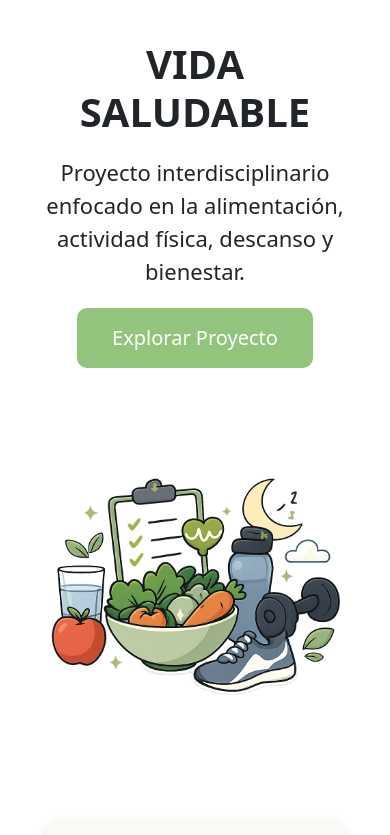
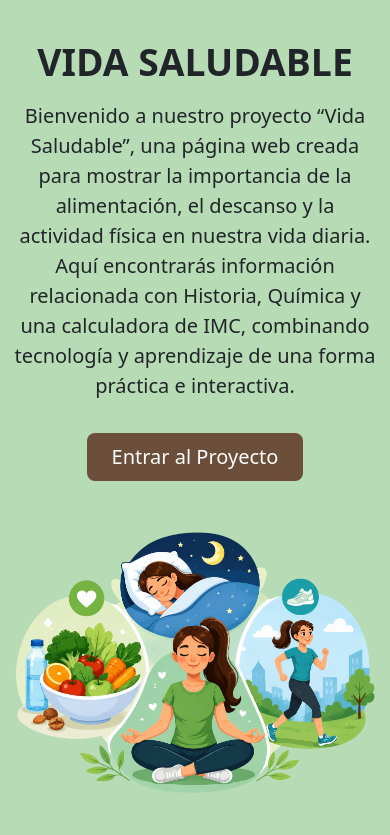
Before and after one commit to m-221/leyva_paec, a Flask app: page / in a window 390 px wide. Shown: the top 835 px of the page. Run offline with Flask 3, Linux system fonts and the light colour scheme.

Commit message:
terminado

```diff
--- a/main.py
+++ b/main.py
@@ -5,11 +5,7 @@ app = Flask(__name__)
 
 app.secret_key = '32423j'
 
-
-# =============================================
-# FUNCIÓN PARA CONECTAR A MYSQL
-# =============================================
-
+# funcion para conectar mysql
 def conectar():
 
     return mysql.connector.connect(
@@ -18,14 +14,11 @@ def conectar():
         user="root",
         password="",
         database="salud",
-        port=3306
+        port=3307
     )
 
 
-# =============================================
-# CREAR BASE DE DATOS Y TABLA
-# =============================================
-
+# crear base de datos y tabla
 def crear_base_datos():
 
     conexion = mysql.connector.connect(
@@ -33,23 +26,17 @@ def crear_base_datos():
         host="localhost",
         user="root",
         password="",
-        port=3306
+        port=3307
     )
 
     cursor = conexion.cursor()
 
-    # =============================================
-    # CREAR BASE DE DATOS
-    # =============================================
-
+    # crear base de datos
     cursor.execute("CREATE DATABASE IF NOT EXISTS salud")
 
     cursor.execute("USE salud")
 
-    # =============================================
-    # CREAR TABLA
-    # =============================================
-
+    # crear tabla
     cursor.execute("""
 
         CREATE TABLE IF NOT EXISTS registros_imc (
@@ -72,10 +59,8 @@ def crear_base_datos():
 
     """)
 
-    # =============================================
-    # AGREGAR EDAD SI NO EXISTE
-    # =============================================
 
+    # agregar edad si no existe
     cursor.execute("SHOW COLUMNS FROM registros_imc LIKE 'edad'")
 
     existe_edad = cursor.fetchone()
@@ -90,10 +75,7 @@ def crear_base_datos():
 
         """)
 
-    # =============================================
-    # AGREGAR GÉNERO SI NO EXISTE
-    # =============================================
-
+    # agregar genero si no existe
     cursor.execute("SHOW COLUMNS FROM registros_imc LIKE 'genero'")
 
     existe_genero = cursor.fetchone()
@@ -115,50 +97,33 @@ def crear_base_datos():
     conexion.close()
 
 
-# =============================================
 # PORTADA
-# =============================================
-
 @app.route('/')
 def main():
-
     return render_template('portada.html')
 
 
-# =============================================
-# INICIO
-# =============================================
-
+# inicio
 @app.route("/inicio")
-def principal():
+def inicio():
 
     return render_template("inicio.html")
 
 
-# =============================================
-# HISTORIA
-# =============================================
-
+# historia
 @app.route("/historia")
 def historia():
 
     return render_template("historia.html")
 
 
-# =============================================
-# QUÍMICA
-# =============================================
-
+# quimica
 @app.route("/quimica")
 def quimica():
 
     return render_template("quimica.html")
 
-
-# =============================================
-# CALCULADORA IMC
-# =============================================
-
+# calculadora imc
 @app.route('/imc', methods=['GET', 'POST'])
 def imc():
 
@@ -192,10 +157,7 @@ def imc():
 
     cursor = conexion.cursor(dictionary=True)
 
-    # =============================================
-    # SI EL USUARIO ENVÍA EL FORMULARIO
-    # =============================================
-
+    #si el usuario envia el formulario
     if request.method == 'POST':
 
         try:
@@ -210,10 +172,8 @@ def imc():
 
             altura = float(request.form.get('altura'))
 
-            # =============================================
-            # VALIDACIONES
-            # =============================================
 
+            #validaciones
             if nombre == "" or genero == "":
 
                 error = "Debes llenar todos los campos."
@@ -232,9 +192,8 @@ def imc():
 
             else:
 
-                # =============================================
-                # CALCULAR IMC
-                # =============================================
+
+                # calcular imc
 
                 resultado = peso / (altura * altura)
 
@@ -242,9 +201,8 @@ def imc():
 
                 menor_edad = edad < 18
 
-                # =============================================
-                # CLASIFICAR IMC
-                # =============================================
+
+                # clasificar imc
 
                 if resultado < 18.5:
 
@@ -318,16 +276,9 @@ def imc():
 
                     recomendacion = "Tu IMC indica obesidad grado III."
 
-                # =============================================
-                # BENEFICIOS
-                # =============================================
+
 
                 beneficios = "Una vida saludable ayuda a prevenir enfermedades."
-
-                # =============================================
-                # IMAGEN
-                # =============================================
-
                 if menor_edad:
 
                     imagen_figura = "img/menor.png"
@@ -336,9 +287,6 @@ def imc():
 
                     imagen_figura = "img/" + clave_img + "_" + genero + ".png"
 
-                # =============================================
-                # PORCENTAJE PARA LA BARRA
-                # =============================================
 
                 porcentaje_grafica = round((resultado / 45) * 100, 2)
 
@@ -346,9 +294,9 @@ def imc():
 
                     porcentaje_grafica = 100
 
-                # =============================================
-                # GUARDAR EN MYSQL
-                # =============================================
+
+                # guardar en mysql
+
 
                 cursor.execute("""
 
@@ -376,9 +324,8 @@ def imc():
 
             error = "Revisa los datos. Peso, altura y edad deben ser números."
 
-    # =============================================
-    # OBTENER REGISTROS
-    # =============================================
+
+    # obtener registros
 
     cursor.execute("SELECT * FROM registros_imc ORDER BY id DESC")
 
@@ -388,9 +335,9 @@ def imc():
 
     conexion.close()
 
-    # =============================================
-    # ENVIAR DATOS AL HTML
-    # =============================================
+
+    # enviar datos al html
+
 
     return render_template(
 
@@ -426,10 +373,8 @@ def imc():
     )
 
 
-# =============================================
-# ESTADÍSTICAS GENERALES
-# =============================================
 
+# estadisticas generales
 @app.route("/estadisticas")
 def estadisticas():
 
@@ -437,20 +382,14 @@ def estadisticas():
 
     cursor = conexion.cursor(dictionary=True)
 
-    # =============================================
-    # OBTENER TODOS LOS REGISTROS
-    # =============================================
-
+    # obetner todos los registros
     cursor.execute("SELECT * FROM registros_imc")
 
     registros = cursor.fetchall()
 
     total = len(registros)
 
-    # =============================================
-    # CONTADORES
-    # =============================================
-
+    # contadores
     bajo = 0
 
     normal = 0
@@ -465,10 +404,7 @@ def estadisticas():
 
     suma_imc = 0
 
-    # =============================================
-    # RECORRER REGISTROS
-    # =============================================
-
+    # recorrer registros
     for r in registros:
 
         categoria = r["categoria"]
@@ -479,10 +415,7 @@ def estadisticas():
 
         suma_imc += imc
 
-        # =============================================
-        # CONTAR CATEGORÍAS
-        # =============================================
-
+        # contar categorias
         if "Bajo" in categoria:
 
             bajo += 1
@@ -499,10 +432,7 @@ def estadisticas():
 
             obesidad += 1
 
-        # =============================================
-        # CONTAR GÉNERO
-        # =============================================
-
+        # contar genero
         if genero == "hombre":
 
             hombres += 1
@@ -511,10 +441,7 @@ def estadisticas():
 
             mujeres += 1
 
-    # =============================================
-    # CALCULAR PORCENTAJES
-    # =============================================
-
+    # clacular porcentajes
     if total > 0:
 
         p_bajo = round((bajo / total) * 100, 2)
@@ -539,10 +466,7 @@ def estadisticas():
 
         promedio_imc = 0
 
-    # =============================================
-    # MENSAJE AUTOMÁTICO
-    # =============================================
-
+    # mensaje
     mensaje = ""
 
     if p_obesidad >= 50:
@@ -565,10 +489,7 @@ def estadisticas():
 
     conexion.close()
 
-    # =============================================
-    # ENVIAR DATOS AL HTML
-    # =============================================
-
+    # enviar datos al html
     return render_template(
 
         "estadisticas.html",
@@ -593,10 +514,8 @@ def estadisticas():
     )
 
 
-# =============================================
-# EDITAR REGISTRO
-# =============================================
 
+# editar registro
 @app.route('/editar/<int:id>', methods=['GET', 'POST'])
 def editar(id):
 
@@ -612,17 +531,10 @@ def editar(id):
 
         altura = float(request.form.get('altura'))
 
-        # =============================================
-        # RECALCULAR IMC
-        # =============================================
-
+        # recalcular imc
         imc = peso / (altura * altura)
 
         imc = round(imc, 2)
-
-        # =============================================
-        # CATEGORÍA
-        # =============================================
 
         if imc < 18.5:
 
@@ -640,10 +552,7 @@ def editar(id):
 
             categoria = "Obesidad"
 
-        # =============================================
-        # ACTUALIZAR REGISTRO
-        # =============================================
-
+        # actualizar registro
         cursor.execute("""
 
             UPDATE registros_imc
@@ -671,10 +580,7 @@ def editar(id):
 
         return redirect(url_for('imc'))
 
-    # =============================================
-    # OBTENER REGISTRO
-    # =============================================
-
+    # obtener registro
     cursor.execute("SELECT * FROM registros_imc WHERE id=%s", (id,))
 
     registro = cursor.fetchone()
@@ -685,11 +591,7 @@ def editar(id):
 
     return render_template('editar_imc.html', registro=registro)
 
-
-# =============================================
-# BORRAR REGISTRO
-# =============================================
-
+# borrar registro
 @app.route('/borrar/<int:id>')
 def borrar(id):
 
@@ -708,10 +610,6 @@ def borrar(id):
     return redirect(url_for('imc'))
 
 
-# =============================================
-# INICIAR APP
-# =============================================
-
 if __name__ == "__main__":
 
     crear_base_datos()
--- a/static/css/portada.css
+++ b/static/css/portada.css
@@ -1,149 +1,36 @@
-.inicio-container{
-    padding: 40px;
+        body{
+            background:#f5f3ef;
         }
 
-/* HERO */
-.hero{
-    display: flex;
-    justify-content: space-between;
-    align-items: center;
-    gap: 40px;
-
-    margin-bottom: 60px;
+        .portada{
+            background:#b7dcb5;
+            min-height:100vh;
+            display:flex;
+            align-items:center;
         }
 
-.hero-texto{
-    width: 45%;
+        .titulo{
+            color:#6b4f3b;
+            font-weight:bold;
         }
 
-.hero-texto h1{
-    font-size: 60px;
-    font-weight: bold;
+        .card-info{
+            border:none;
+            border-radius:18px;
         }
 
-.hero-texto p{
-    font-size: 22px;
-    margin: 20px 0;
+        .objetivo{
+            background:#d8f3dc;
         }
 
-/* BOTÓN */
-.btn-explorar{
-    display: inline-block;
-
-    padding: 15px 35px;
-
-    background: #93c47d;
-    color: white;
-
-    border-radius: 10px;
-
-    text-decoration: none;
-
-    font-size: 20px;
+        .funcionamiento{
+            background:#dbeeff;
         }
 
-.btn-explorar:hover{
-    background: #7fb36a;
+        .impacto{
+            background:#f3dfcf;
         }
 
-/* CARRUSEL */
-.hero-carousel{
-    width: 500px;
+        .reflexion{
+            background:#eee1f7;
         }
-
-.hero-carousel img{
-    border-radius: 20px;
-    height: 350px;
-    object-fit: cover;
-}
-
-/* TARJETAS */
-.cards-info{
-    display: flex;
-    justify-content: center;
-    gap: 30px;
-
-    flex-wrap: wrap;
-
-    margin-bottom: 60px;
-}
-
-.mini-card{
-    width: 300px;
-
-    background: #f7fbf3;
-
-    border-radius: 15px;
-
-    padding: 20px;
-
-    text-align: center;
-
-    box-shadow: 0 4px 10px rgba(0,0,0,0.1);
-}
-
-.mini-card img{
-    width: 100%;
-    height: 180px;
-
-    object-fit: cover;
-
-    border-radius: 10px;
-}
-
-.mini-card h3{
-    margin-top: 15px;
-}
-
-/* INTEGRANTES */
-.integrantes{
-    text-align: center;
-}
-
-.integrantes-box{
-    display: flex;
-    justify-content: center;
-    gap: 40px;
-
-    margin-top: 30px;
-
-    flex-wrap: wrap;
-}
-
-.persona{
-    background: #f7fbf3;
-
-    padding: 20px;
-
-    border-radius: 15px;
-
-    width: 180px;
-
-    box-shadow: 0 4px 10px rgba(0,0,0,0.1);
-}
-
-.persona img{
-    width: 100px;
-}
-
-/* RESPONSIVE */
-@media(max-width: 900px){
-
-    .hero{
-        flex-direction: column;
-    }
-
-    .hero-texto{
-        width: 100%;
-        text-align: center;
-    }
-
-    .hero-carousel{
-        width: 100%;
-    }
-
-    .hero-texto h1{
-        font-size: 40px;
-    }
-
-}
--- a/templates/portada.html
+++ b/templates/portada.html
@@ -2,51 +2,50 @@
 <html lang="es">
 
 <head>
-    <meta charset="UTF-8" />
-    <meta name="viewport" content="width=device-width, initial-scale=1.0" />
+    <meta charset="UTF-8">
+    <meta name="viewport" content="width=device-width, initial-scale=1.0">
     <title>Vida Saludable</title>
 
     <link rel="stylesheet" href="{{ url_for('static', filename='css/portada.css') }}">
     <link href="https://cdn.jsdelivr.net/npm/bootstrap@5.3.3/dist/css/bootstrap.min.css" rel="stylesheet">
-
 </head>
 
 <body>
 
-    <div class="inicio-container">
+    <!-- PORTADA -->
+    <section class="portada">
 
-        <!-- HERO -->
-        <section class="hero">
+        <div class="container">
 
-            <div class="hero-texto">
+            <div class="row align-items-center g-5">
 
-                <h1>VIDA SALUDABLE</h1>
+                <!-- TEXTO -->
+                <div class="col-lg-6 text-center text-lg-start">
 
-                <p>
-                    Proyecto interdisciplinario enfocado en la alimentación,
-                    actividad física, descanso y bienestar.
+                    <h1 class="display-3 fw-bold">
+                        VIDA SALUDABLE
+                    </h1>
+
+                    <p class="lead mt-3">
+
+                        Bienvenido a nuestro proyecto “Vida Saludable”, una página web creada para mostrar la
+                        importancia de la alimentación, el descanso y la actividad física en nuestra vida diaria. Aquí
+                        encontrarás información relacionada con Historia, Química y una calculadora de IMC, combinando
+                        tecnología y aprendizaje de una forma práctica e interactiva.
+
                     </p>
 
-                <a href="{{ url_for('principal') }}" class="btn-explorar">
-                    Explorar Proyecto
+                    <a href="{{ url_for('inicio') }}" class="btn btn-lg mt-3 px-4 text-white"
+                        style="background:#6b4f3b;">
+                        Entrar al Proyecto
                     </a>
 
                 </div>
 
-            <div id="carouselExample" class="carousel slide hero-carousel">
+                <div class="col-lg-6 text-center">
 
-                <div class="carousel-inner">
+                    <img src="{{ url_for('static', filename='img/inicio.png') }}" class="img-fluid rounded">
 
-                    <div class="carousel-item active">
-                        <img src="{{ url_for('static', filename='img/inicio.png') }}" class="d-block w-100">
-                    </div>
-
-                    <div class="carousel-item">
-                        <img src="{{ url_for('static', filename='img/salud2.png') }}" class="d-block w-100">
-                    </div>
-
-                    <div class="carousel-item">
-                        <img src="{{ url_for('static', filename='img/salud3.png') }}" class="d-block w-100">
                 </div>
 
             </div>
@@ -55,83 +54,113 @@
 
     </section>
 
-        <!-- TARJETAS -->
-        <section class="cards-info">
 
-            <!-- OBJETIVO -->
-            <div class="mini-card">
+    <section class="container py-5">
 
-                <img src="{{ url_for('static', filename='img/objetivo.png') }}">
+        <div class="text-center mb-5">
 
-                <h3>Objetivo</h3>
+            <h2 class="titulo">
+                Nuestro Proyecto
+            </h2>
 
             <p>
-                    Comprender cómo los hábitos saludables benefician
-                    la salud y el desempeño académico.
+                Conoce los aspectos principales del proyecto.
             </p>
 
         </div>
 
-            <!-- PROPÓSITO -->
-            <div class="mini-card">
+        <div class="row g-4">
 
-                <img src="{{ url_for('static', filename='img/proposito.png') }}">
 
-                <h3>Propósito</h3>
+            <div class="col-md-6 col-lg-3">
+
+                <div class="card card-info objetivo h-100 p-4 text-center shadow-sm">
+
+                    <h4 class="titulo">
+                        Objetivo
+                    </h4>
 
                     <p>
-                    Mostrar información sobre alimentación, descanso,
-                    ejercicio y química del cuerpo.
+                        Crear una interfaz gráfica en Python conectada a una base de datos para mostrar información
+                        sobre alimentación saludable, descanso, actividad física y química del cuerpo.
                     </p>
 
                 </div>
 
-            <!-- PROYECTO -->
-            <div class="mini-card">
+            </div>
 
-                <img src="{{ url_for('static', filename='img/proyecto.png') }}">
+            <div class="col-md-6 col-lg-3">
 
-                <h3>Proyecto</h3>
+                <div class="card card-info funcionamiento h-100 p-4 text-center shadow-sm">
+
+                    <h4 class="titulo">
+                        Funcionamiento
+                    </h4>
 
                     <p>
-                    Desarrollo de una interfaz gráfica en Python
-                    conectada a una base de datos SQL.
+                        Nuestro proyecto es una interfaz gráfica en Python con Flask que incluye apartados de Historia,
+                        Química y una calculadora de IMC conectada a una base de datos para almacenar y mostrar
+                        resultados de forma visual.
                     </p>
 
                 </div>
 
-        </section>
-
-        <!-- INTEGRANTES -->
-        <section class="integrantes">
-
-            <h2>Integrantes</h2>
-
-            <div class="integrantes-box">
-
-                <div class="persona">
-                    <img src="{{ url_for('static', filename='img/user.png') }}">
-                    <p>Nombre 1</p>
             </div>
 
-                <div class="persona">
-                    <img src="{{ url_for('static', filename='img/user.png') }}">
-                    <p>Nombre 2</p>
+
+            <div class="col-md-6 col-lg-3">
+
+                <div class="card card-info impacto h-100 p-4 text-center shadow-sm">
+
+                    <h4 class="titulo">
+                        Impacto Social
+                    </h4>
+
+                    <p>
+                        Este proyecto busca crear conciencia sobre la importancia de la alimentación, el descanso y la
+                        actividad física, motivando a los estudiantes a mejorar sus hábitos y cuidar su salud.
+                    </p>
+
                 </div>
 
-                <div class="persona">
-                    <img src="{{ url_for('static', filename='img/user.png') }}">
-                    <p>Nombre 3</p>
+            </div>
+
+            <div class="col-md-6 col-lg-3">
+
+                <div class="card card-info reflexion h-100 p-4 text-center shadow-sm">
+
+                    <h4 class="titulo">
+                        Reflexión
+                    </h4>
+
+                    <p>
+                        Este proyecto nos permitió relacionar la tecnología con la salud, aplicando conocimientos de
+                        distintas materias para crear una página web útil y comprender la importancia de mantener
+                        hábitos saludables.
+                    </p>
+
+                </div>
+
             </div>
 
         </div>
 
     </section>
 
+    <section class="container pb-5">
+
+        <div class="bg-white rounded shadow-sm p-5 text-center">
+
+            <h3 class="titulo">
+                “La salud es el resultado de cuidar cuerpo y mente.”
+            </h3>
+
         </div>
 
+    </section>
 
     <script src="https://cdn.jsdelivr.net/npm/bootstrap@5.3.3/dist/js/bootstrap.bundle.min.js"></script>
+
 </body>
 
 </html>
```
Also changed, not shown: templates/estadisticas.html (+10 -48 lines), templates/historia.html (+17 -16 lines), static/img/inicio.png, static/img/receta_actual.jpg (added), static/img/receta_antigua.jpg (added). Lines whose indentation alone changed are shown as unchanged.
